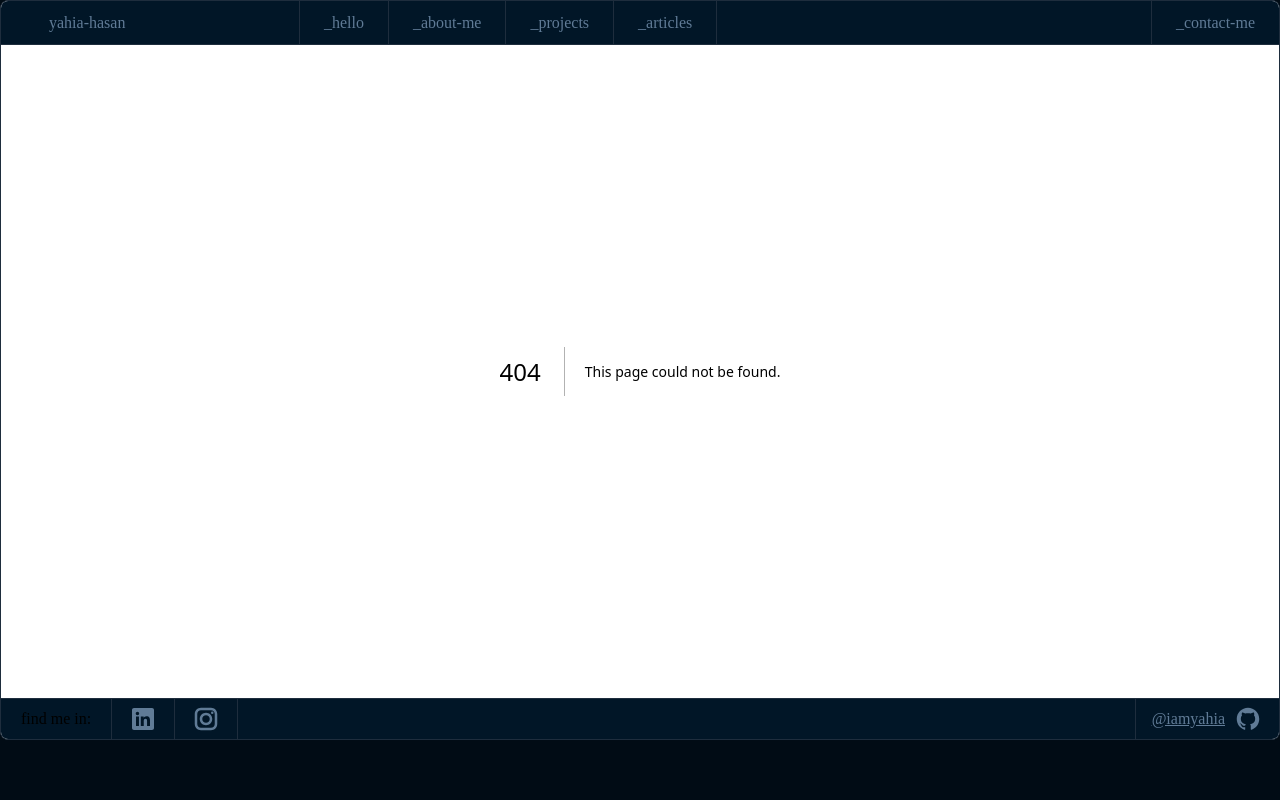
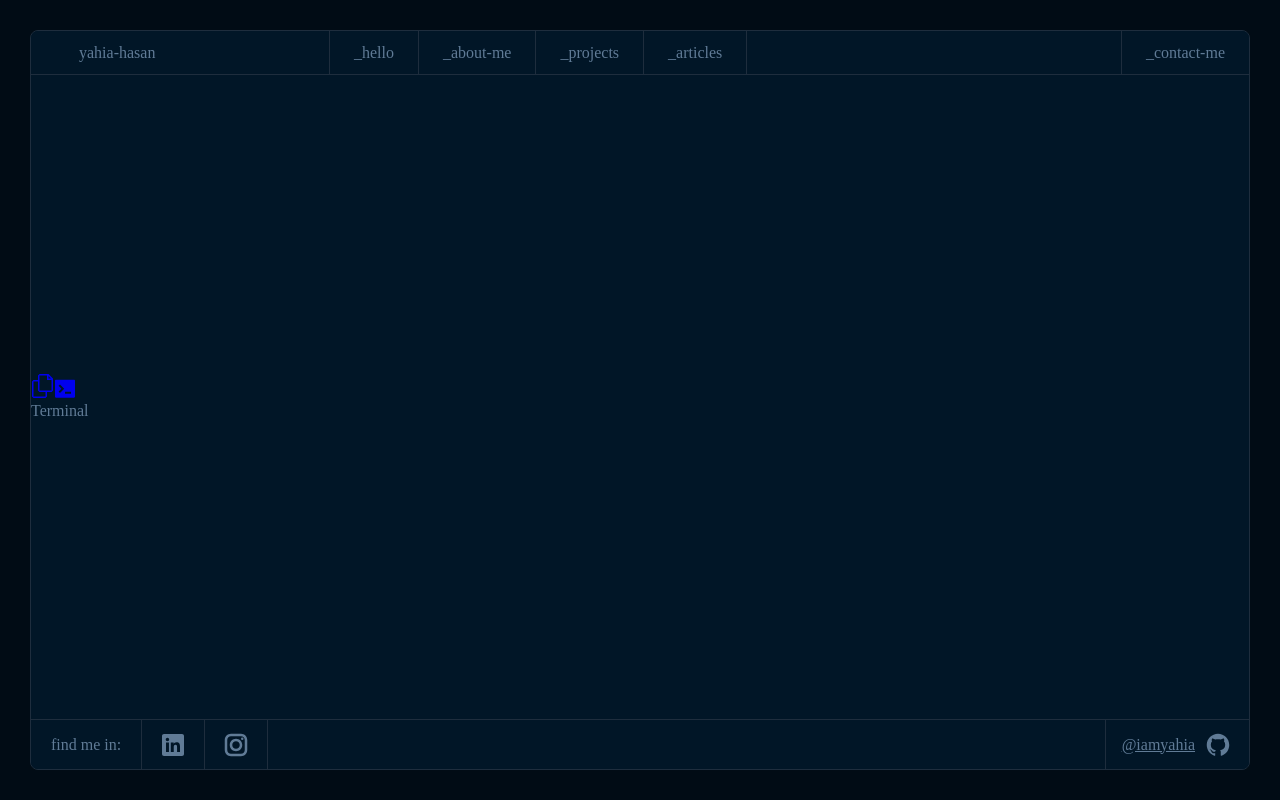
Before and after one commit to iamyahia/portfolio, a Next.js app: page /about-me/terminal in a window 1280 px wide. Before the commit this address had no page. Built offline with nearby package versions, Linux system fonts and the light colour scheme.

Commit message:
refactor: Update FilesIcon import in AboutMeLayout component

```diff
--- a/app/about-me/layout.tsx
+++ b/app/about-me/layout.tsx
@@ -4,7 +4,7 @@ import Link from "next/link";
 import clsx from "clsx";
 import { usePathname } from "next/navigation";
 
-import FilesIcon from "../../assets/icons/Files";
+import FilesIcon from "../../assets/icons/FilesIcon";
 import TerminalIcon from "../../assets/icons/TerminalIcon";
 
 function AboutMeLayout({ children }) {
--- /dev/null
+++ b/app/about-me/terminal/page.tsx
@@ -0,0 +1,7 @@
+import React from "react";
+
+function Terminal() {
+  return <div>Terminal</div>;
+}
+
+export default Terminal;
--- a/assets/icons/ResizeIcon.tsx
+++ b/assets/icons/ResizeIcon.tsx
@@ -8,6 +8,7 @@ function ResizeIcon({ ...props }) {
       fill="currentColor"
       viewBox="-3 0 19 19"
       xmlns="http://www.w3.org/2000/svg"
+      {...props}
     >
       <path d="M.289 6.883a1.03 1.03 0 0 1 1.03-1.03h10.363a1.03 1.03 0 0 1 0 2.059H1.318A1.03 1.03 0 0 1 .29 6.882zm12.422 4.604a1.03 1.03 0 0 1-1.03 1.03H1.319a1.03 1.03 0 1 1 0-2.059h10.364a1.03 1.03 0 0 1 1.029 1.03z" />
     </svg>
--- /dev/null
+++ b/components/FileAccordion/index.ts
@@ -0,0 +1,3 @@
+import FileAccordion from "./FileAccordion";
+
+export default FileAccordion;
```
Also changed, not shown: components/FileAccordion/FileAccordion.tsx (added, +7 -0 lines).
